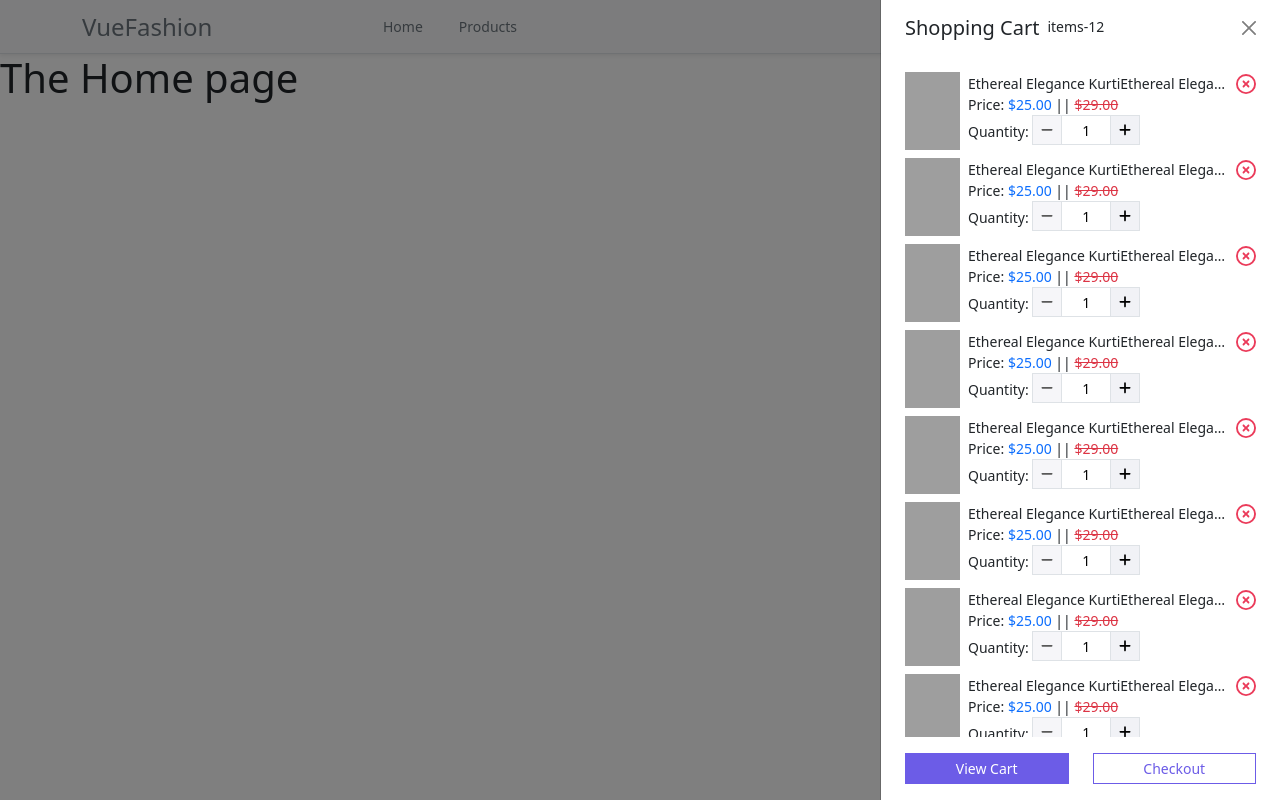
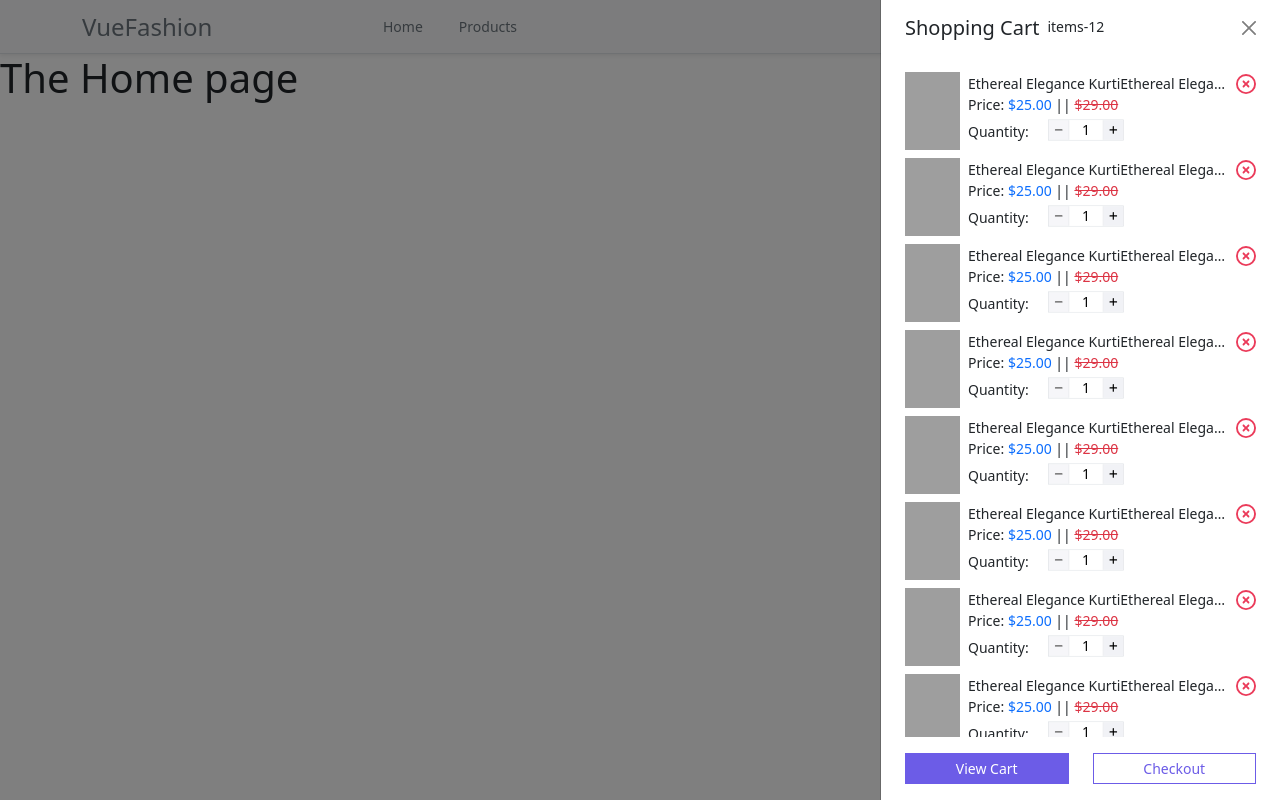
Before and after one commit to vxlrubel/vue-fashion, a Vue app: page / in a window 1280 px wide. Both pictures are taken after a click on the button "9+". Built offline with nearby package versions, Linux system fonts and the light colour scheme; grey boxes are pictures that could not be loaded.

Commit message:
update quantity style

```diff
--- a/src/components/QuantityMinicart.vue
+++ b/src/components/QuantityMinicart.vue
@@ -4,7 +4,7 @@
         <button class="btn border-0 rounded-0 p-2" :disabled="quantity <= 1" @click.prevent="decrement">
             <IconMinus/>
         </button>
-        <input type="number" :value="quantity" @input="updateQuantity" step="1" max="50" min="1">
+        <input class="fs-5" type="number" :value="quantity" @input="updateQuantity" step="1" max="50" min="1">
         <button class="btn border-0 rounded-0 p-2" :disabled="quantity >= 50" @click.prevent="increment">
             <IconPlus/>
         </button>
@@ -47,6 +47,7 @@
 
 <style scoped>
     .quantity{
+        transform: scale(0.7);
         border: 1px solid #dee2e6;
     }
     .quantity .btn{
```
